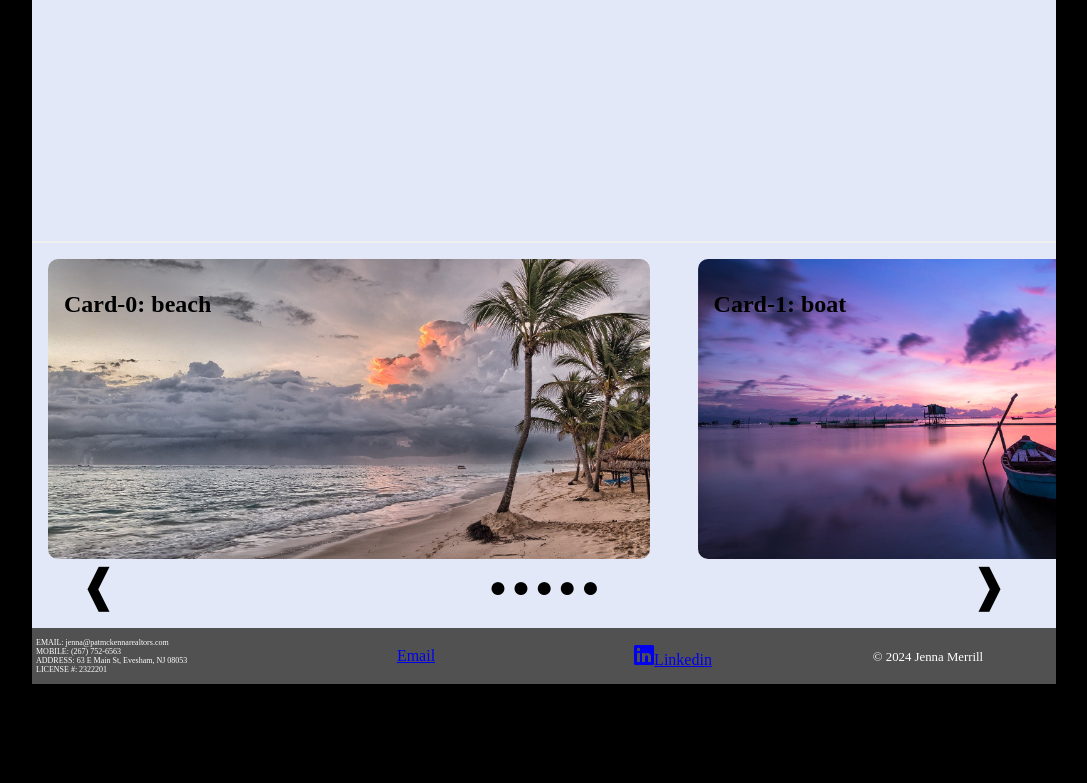
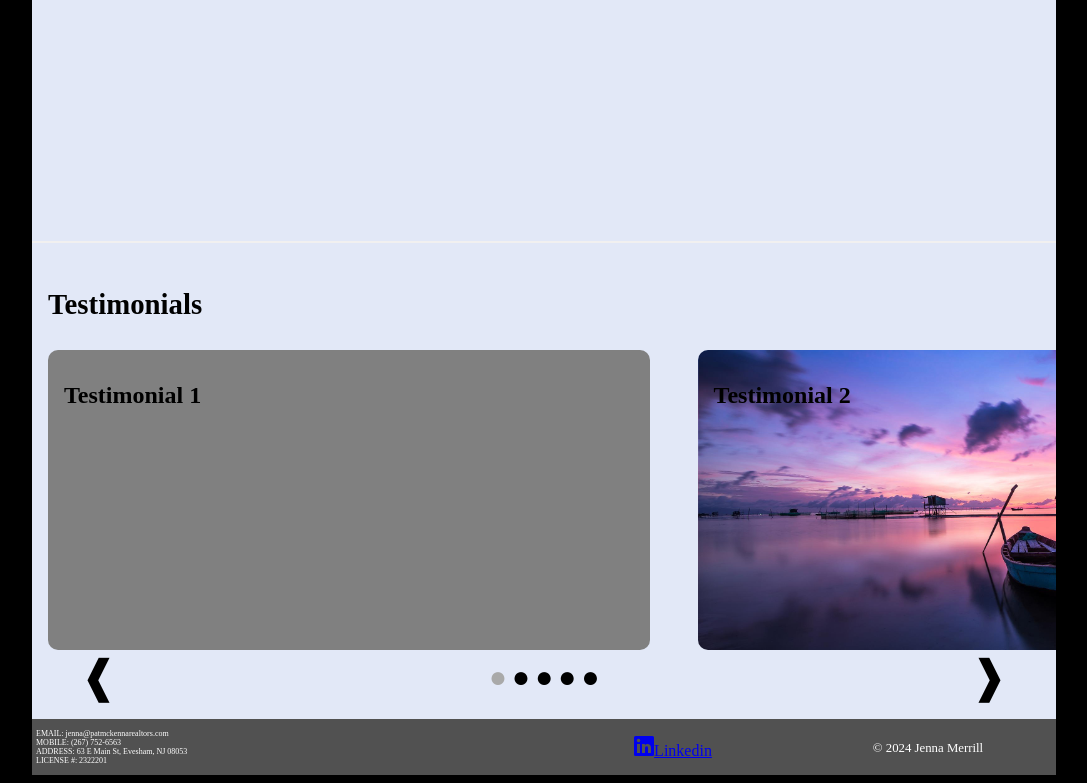
Before and after one commit to jenna-homepage/jenna-homepage.github.io, a React (Create React App) app in the folder jenna-frontend/: page / in a window 1280 px wide. Shown: the part 494-1277 px from the top of the page, without its empty margins (96-1183 px from the left). Before the commit the page ends 1186 px from the top, so only its background shows below. Built offline with nearby package versions, Linux system fonts and the light colour scheme.

Commit message:
hiding footer text in mobile

```diff
--- a/jenna-frontend/src/components/Carousel.jsx
+++ b/jenna-frontend/src/components/Carousel.jsx
@@ -36,7 +36,7 @@ const Card = styled.div`
   background-size: cover;
   background-position: center;
   background-color: grey;
-  ${({ $image }) => `background-image: url(${$image});`}
+  ${({ $image }) => $image && `background-image: url(${$image});`}
   @media (min-width: 1080px) {
     width: 50vw;
   }
@@ -53,6 +53,7 @@ const CardTitle = styled.h4`
   display: block;
   font-size: 1.5em;
   font-weight: bold;
+  ${({ $darkmode }) => $darkmode && `color: white;`}
 `;
 
 const PaginationContainer = styled.div`
@@ -74,6 +75,12 @@ const DotWrapper = styled.div`
   top: 20%;
   cursor: pointer;
   font-size: 30px;
+  &:hover,
+  &:focus {
+    color: darkgray;
+  }
+  ${({ $index, $currentIndex }) =>
+    $index === $currentIndex && `color: darkgray;`}
 `;
 
 const RightArrow = styled.div`
@@ -83,6 +90,10 @@ const RightArrow = styled.div`
   font-size: 45px;
   zindex: 1;
   cursor: pointer;
+  &:hover,
+  &:focus {
+    color: darkgray;
+  }
 `;
 
 const LeftArrow = styled.div`
@@ -92,6 +103,16 @@ const LeftArrow = styled.div`
   font-size: 45px;
   zindex: 1;
   cursor: pointer;
+  &:hover,
+  &:focus {
+    color: darkgray;
+  }
+`;
+
+const SectionTitle = styled.h3`
+  display: block;
+  font-size: 1.8em;
+  font-weight: bold;
 `;
 
 const Carousel = () => {
@@ -99,29 +120,32 @@ const Carousel = () => {
   const parentWidth = 500;
   const slides = [
     {
-      url: "./image-1.jpg",
-      title: "beach",
-      altText: "beach",
+      // url: "./image-1.jpg",
+      title: "Testimonial 1",
+      altText: "Testimonial 1",
     },
     {
       url: "./image-2.jpg",
-      title: "boat",
-      altText: "boat",
+      title: "Testimonial 2",
+      altText: "Testimonial 2",
     },
     {
       url: "./image-3.jpg",
-      title: "forest",
-      altText: "forest",
+      title: "Testimonial 3",
+      altText: "Testimonial 3",
+      darkmode: true,
     },
     {
       url: "./image-4.jpg",
-      title: "city",
-      altText: "city",
+      title: "Testimonial 4",
+      altText: "Testimonial 4",
+      darkmode: true,
     },
     {
-      url: "./image-5.jpg",
-      title: "italy",
-      altText: "italy",
+      // url: "./image-5.jpg",
+      title: "Testimonial 5",
+      altText: "Testimonial 5",
+      darkmode: true,
     },
   ];
   const autoScroll = false;
@@ -157,7 +181,7 @@ const Carousel = () => {
     return (
       slides &&
       slides.map((slide, index) => {
-        const { title, url } = slide;
+        const { title, url, darkmode } = slide;
         return (
           <Card
             onClick={() => console.log("clicked on card", index)}
@@ -165,7 +189,7 @@ const Carousel = () => {
             $image={url}
           >
             <TextContainer>
-              <CardTitle>{`Card-${index}: ${title}`}</CardTitle>
+              <CardTitle $darkmode={darkmode}>{`${title}`}</CardTitle>
             </TextContainer>
           </Card>
         );
@@ -182,7 +206,7 @@ const Carousel = () => {
             key={`PaginationDot-${index}`}
             $index={index}
             $currentIndex={currentIndex}
-            onClick={() => console.log("clicked on index", index)}
+            onClick={() => goToSlide(index)}
           >
             ●
           </DotWrapper>
@@ -192,6 +216,8 @@ const Carousel = () => {
   };
   return (
     <Container>
+      <SectionTitle>Testimonials</SectionTitle>
+
       <CardsContainer $totalSlides={slides.length} $currentIndex={currentIndex}>
         {slides && _renderCards()}
       </CardsContainer>
--- a/jenna-frontend/src/components/Footer.jsx
+++ b/jenna-frontend/src/components/Footer.jsx
@@ -59,6 +59,11 @@ const CopyText = styled.span`
     font-size: 0.3em;
   }
 `;
+const DesktopText = styled.span`
+  @media (max-width: 720px) {
+    visibility: hidden;
+  }
+`;
 
 const Footer = () => {
   return (
@@ -72,7 +77,7 @@ const Footer = () => {
         </InfoBox>
       </TextContainer>
       <TextContainer>
-        <a href="mailto:xxx@gmail.com ">Email</a>
+        {/* <a href="mailto:xxx@gmail.com ">Email</a> */}
       </TextContainer>
       <TextContainer>
         <a href="https://www.linkedin.com">
@@ -83,7 +88,7 @@ const Footer = () => {
           >
             <path d="M20.5 2h-17A1.5 1.5 0 002 3.5v17A1.5 1.5 0 003.5 22h17a1.5 1.5 0 001.5-1.5v-17A1.5 1.5 0 0020.5 2zM8 19H5v-9h3zM6.5 8.25A1.75 1.75 0 118.3 6.5a1.78 1.78 0 01-1.8 1.75zM19 19h-3v-4.74c0-1.42-.6-1.93-1.38-1.93A1.74 1.74 0 0013 14.19a.66.66 0 000 .14V19h-3v-9h2.9v1.3a3.11 3.11 0 012.7-1.4c1.55 0 3.36.86 3.36 3.66z"></path>
           </StyledSVG>
-          <span>Linkedin</span>
+          <DesktopText>Linkedin</DesktopText>
         </a>
       </TextContainer>
       <TextContainer>
--- a/jenna-frontend/src/components/MainWrapper.jsx
+++ b/jenna-frontend/src/components/MainWrapper.jsx
@@ -64,6 +64,7 @@ const MainWrapper = () => {
           <Bio />
         </BodyWrapper>
         <StyledLine />
+
         <Carousel />
         <Footer />
       </ContentContainer>
```
